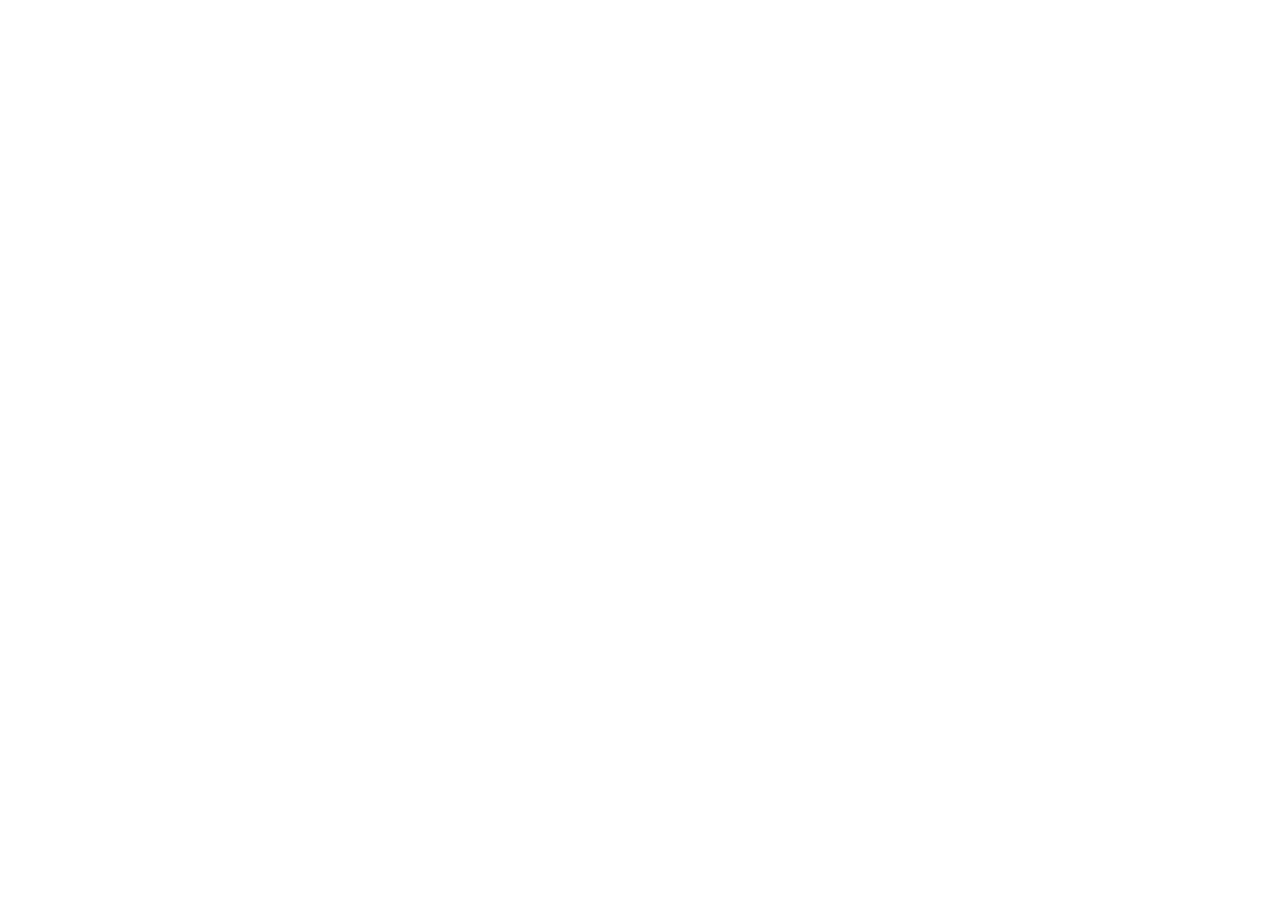
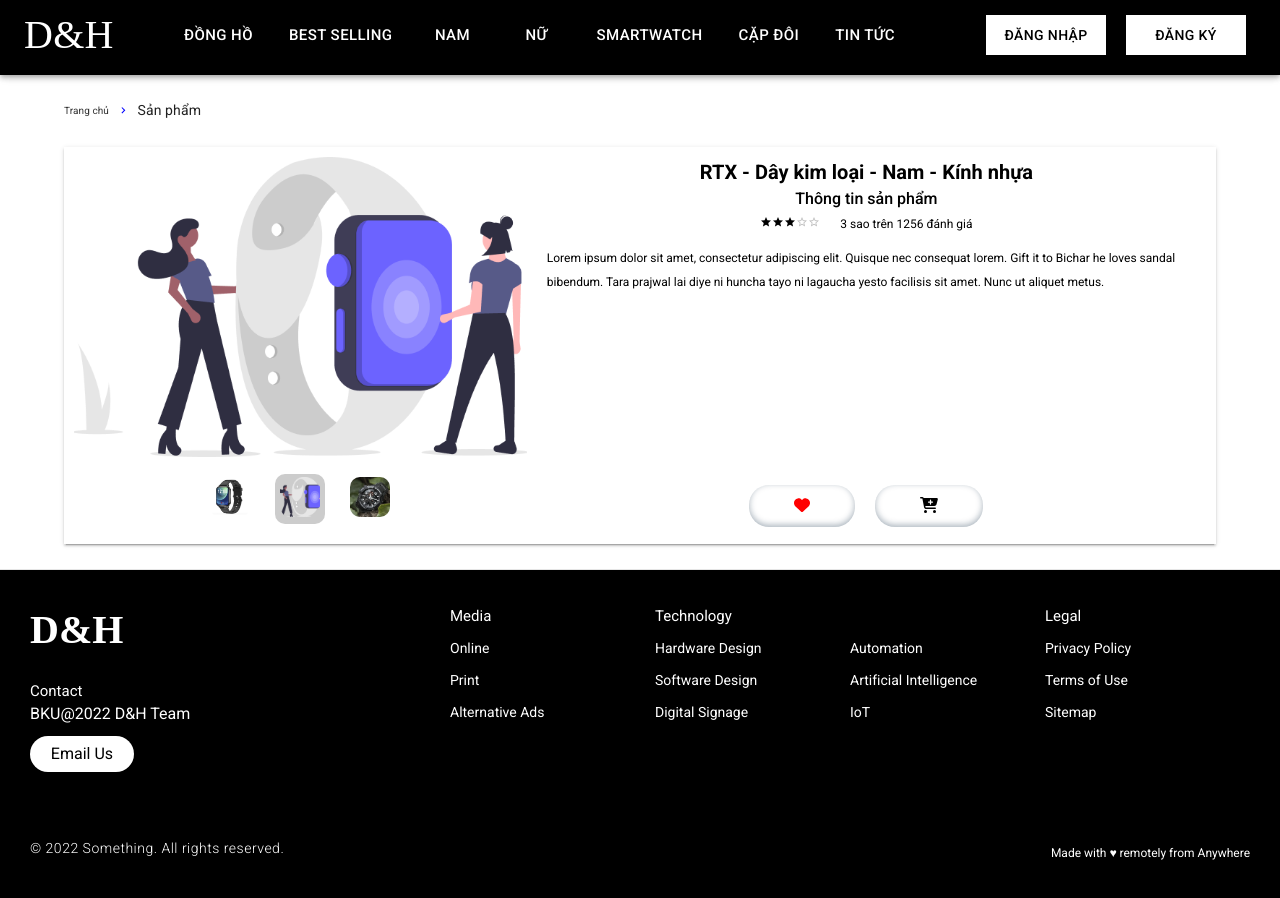
Before and after one commit to HungVuIT/apart-fe, a React (Create React App) app: page /product in a window 1280 px wide. Before the commit this address had no page. Shown: the top 898 px of the page. Before the commit the page ends 800 px from the top, so only its background shows below. Built offline with nearby package versions, Linux system fonts and the light colour scheme; a web font is replaced by a local one.

Commit message:
update UI product-page

```diff
--- a/package.json
+++ b/package.json
@@ -5,8 +5,10 @@
   "dependencies": {
     "@emotion/react": "^11.10.5",
     "@emotion/styled": "^11.10.5",
+    "@fortawesome/fontawesome-free-solid": "^5.0.13",
     "@fortawesome/fontawesome-svg-core": "^6.2.0",
     "@fortawesome/free-brands-svg-icons": "^6.2.0",
+    "@fortawesome/free-solid-svg-icons": "^6.2.0",
     "@fortawesome/react-fontawesome": "^0.2.0",
     "@mui/base": "^5.0.0-alpha.103",
     "@mui/icons-material": "^5.10.9",
@@ -21,6 +23,7 @@
     "@types/react-dom": "^18.0.8",
     "react": "^18.2.0",
     "react-dom": "^18.2.0",
+    "react-material-ui-carousel": "^3.4.2",
     "react-router-dom": "^6.4.2",
     "react-scripts": "5.0.1",
     "sass": "^1.56.0",
--- /dev/null
+++ b/src/components/BreadCrumb/breadCrumb.scss
@@ -0,0 +1,6 @@
+.breadCrumb__wrapper {
+  margin: 0 5% 2% 5%;
+}
+.css-1p5q5e5-MuiStack-root .css-le90w3-MuiTypography-root-MuiLink-root {
+  color: #339af0;
+}
--- /dev/null
+++ b/src/components/BreadCrumb/index.tsx
@@ -0,0 +1,55 @@
+import * as React from 'react';
+import Breadcrumbs from '@mui/material/Breadcrumbs';
+import Typography from '@mui/material/Typography';
+import Link from '@mui/material/Link';
+import Stack from '@mui/material/Stack';
+import NavigateNextIcon from '@mui/icons-material/NavigateNext';
+import './breadCrumb.scss';
+
+function handleClick(event: React.MouseEvent<HTMLAnchorElement, MouseEvent>) {
+  event.preventDefault();
+  console.info('You clicked a breadcrumb.');
+}
+
+export default function BreadCrumbComponent() {
+  const breadcrumbs = [
+    <Link underline="hover"
+      key="1"
+      color="inherit"
+      href="/"
+      onClick={handleClick}
+    >
+      Trang chủ
+    </Link>,
+    // <Link
+    //   underline="hover"
+    //   key="2"
+    //   color="inherit"
+    //   href="/material-ui/getting-started/installation/"
+    //   onClick={handleClick}
+    // >
+    //   Core
+    // </Link>,
+    <Typography key="2" color="text.primary" sx={{
+      fontSize: '14px'
+    }}>
+      Sản phẩm
+    </Typography>,
+  ];
+
+  return (
+    <div className='breadCrumb__wrapper'>
+      <Stack spacing={2}>
+        <Breadcrumbs
+          separator={<NavigateNextIcon fontSize="small" />}
+          aria-label="breadcrumb"
+          sx={{
+            color: 'blue'
+          }}
+        >
+          {breadcrumbs}
+        </Breadcrumbs>
+      </Stack>
+    </div>
+  );
+}
--- a/src/components/FeaturedProducts/component/Item.tsx
+++ b/src/components/FeaturedProducts/component/Item.tsx
@@ -2,6 +2,7 @@
 import './item.scss';
 import Rating from '@mui/material/Rating';
 import { formatMoney } from '../../../untils/formartMoney';
+import { useNavigate } from 'react-router-dom';
 interface IProps {
   linkImg: string
   tradeMark: string
@@ -9,8 +10,9 @@
   price: number
 }
 function Item ({ linkImg, tradeMark, rating, price }: IProps): JSX.Element {
+  const navigate = useNavigate();
   return (
-    <div className="item__wrapper">
+    <div className="item__wrapper" onClick = {() => navigate('/product')}>
       <div className='item-img__wrapper'><img src={linkImg} alt={tradeMark} className="item-img" /></div>
       <div className="item-trademark">{tradeMark}</div>
       <div className='rating__wrapper'>
--- a/src/components/FeaturedProducts/component/item.scss
+++ b/src/components/FeaturedProducts/component/item.scss
@@ -4,6 +4,7 @@
   height: 300px;
   overflow: hidden;
   margin: 10px;
+  cursor: pointer;
   box-shadow: 0px 3px 1px -2px RGB(0 0 0 / 20%), 0px 2px 2px 0px RGB(0 0 0 / 14%), 0px 1px 5px 0px RGB(0 0 0 / 12%);
   &:hover {
     .item-img {
--- a/src/components/Global/GlobalStyle.scss
+++ b/src/components/Global/GlobalStyle.scss
@@ -1,2 +1,9 @@
 @import './foundation/';
 @import url('https://fonts.googleapis.com/css2?family=Luxurious+Roman&family=Montserrat:wght@300;400;500;700&family=Poppins:wght@600&family=Roboto:wght@300;400;500;700&display=swap');
+
+.mg-top-100 {
+  margin-top: 100px;
+}
+.flex {
+  display: flex;
+}
--- a/src/components/Layout/components/Header/index.tsx
+++ b/src/components/Layout/components/Header/index.tsx
@@ -13,6 +13,7 @@
 import AccountCircle from '@mui/icons-material/AccountCircle';
 import './header.scss';
 import { getAccessToken } from '../../../../untils/localStorage';
+import { useNavigate } from 'react-router-dom';
 const items = ['Đồng hồ', 'Best selling', 'Nam', 'Nữ', 'Smartwatch', 'Cặp đôi', 'Tin tức'];
 const settings = ['Profile', 'Account', 'Dashboard', 'Logout'];
 
@@ -20,6 +21,7 @@
   const [anchorElUser, setAnchorElUser] = React.useState<null | HTMLElement>(null);
   const [anchorEl, setAnchorEl] = React.useState<null | HTMLElement>(null);
   const token = getAccessToken();
+  const navigate = useNavigate();
   const handleOpenUserMenu = (event: React.MouseEvent<HTMLElement>) => {
     setAnchorElUser(event.currentTarget);
   };
@@ -90,7 +92,7 @@
             </Box>
             : <>
               <div className='btn__wrapper'>
-                <Button variant="contained" className='header-btn'>Đăng nhập</Button>
+                <Button variant="contained" className='header-btn' onClick={() => navigate('/auth/login')}>Đăng nhập</Button>
                 <Button variant="contained" className='header-btn'>Đăng ký</Button>
               </div>
               <div className='btn-avt'>
--- a/src/components/Search/index.tsx
+++ b/src/components/Search/index.tsx
@@ -1,12 +1,14 @@
 import React from 'react';
 import TextField from '@mui/material/TextField';
 import Button from '@mui/material/Button';
+import { useNavigate } from 'react-router-dom';
 import './search.scss';
 function Search (): JSX.Element {
+  const navigate = useNavigate();
   return (
     <div className="search">
       <TextField className='search-input' id="outlined-basic" label="Tìm sản phẩm" variant="outlined" />
-      <Button className='search-btn' variant="contained">Search</Button>
+      <Button className='search-btn' variant="contained" onClick={() => navigate('/search')}>Search</Button>
     </div>
   );
 }
--- /dev/null
+++ b/src/pages/Product/index.tsx
@@ -0,0 +1,79 @@
+import React from 'react';
+import BreadCrumbComponent from '../../components/BreadCrumb';
+import Container from '../../components/Container';
+import Carousel from "react-material-ui-carousel";
+import itempng from '../../assets/img/item.png';
+import item2png from '../../assets/img/logo.png';
+import item3png from '../../assets/img/dientu-category.png';
+import Rating from '@mui/material/Rating';
+import './product.scss';
+import { FontAwesomeIcon } from '@fortawesome/react-fontawesome';
+import {faHeart, faCartPlus} from '@fortawesome/free-solid-svg-icons';
+function Product(): JSX.Element {
+  const [index, setIndex] = React.useState(0);
+  const items = [itempng, item2png, item3png];
+  return (
+    <div className="product__wrapper mg-top-100">
+      <BreadCrumbComponent />
+      <Container>
+        <div className="product-box">
+          <div className="product-img__list">
+            <Carousel
+              index={index}
+              indicators={false}
+              next={(next) => setIndex(next ? next : 0)}
+              prev={(prev) => setIndex(prev ? prev : 0)}
+            >
+              {
+                items.map((item, i) => (
+                  <img key={i} src={item} alt="" className="product-img" />
+                ))
+              }
+            </Carousel>
+
+            <div className="flex sub-list-img">
+              {items.map((item, i) => (
+                <button
+                  key={i}
+                  className='btn-img'
+                  onClick={() => {
+                    setIndex(i);
+                  }}
+                  style={{ background: i === index ? "#ccc" : "#fff" }
+                }
+                >
+                  <img key={i} src={item} alt="" className="product-img-sub" />
+                </button>
+              ))}
+            </div>
+          </div>
+          <div className="product-info">
+            <div className="info-title">RTX - Dây kim loại - Nam - Kính nhựa</div>
+            <div className="info-product-title">Thông tin sản phẩm</div>
+            <div className="info-rating">
+              <Rating name="read-only" value={3} readOnly className='rate-star'/>
+              <span className='numOfVoter'>3 sao trên 1256 đánh giá</span>
+            </div>
+            <div className="info-describe">
+              <span>Lorem ipsum dolor sit amet, consectetur adipiscing elit.
+                  Quisque nec consequat lorem. Gift it to Bichar he loves
+                  sandal bibendum. Tara prajwal lai diye ni  huncha  tayo ni
+                  lagaucha yesto facilisis sit amet. Nunc ut aliquet metus.
+              </span>
+            </div>
+            <div className="product-btns">
+              <button className="icon-tym active">
+                <FontAwesomeIcon icon={faHeart} />
+              </button>
+              <button className="icon-cart">
+                <FontAwesomeIcon icon={faCartPlus} />
+              </button>
+            </div>
+          </div>
+        </div>
+      </Container>
+    </div>
+  );
+}
+
+export default Product;
--- /dev/null
+++ b/src/pages/Product/product.scss
@@ -0,0 +1,106 @@
+@import '../../components/Global/foundation/mixin';
+
+.product-box {
+  display: flex;
+  padding: 10px;
+  & .product-img__list {
+    min-width: 40%;
+    & .css-i4bv87-MuiSvgIcon-root {
+      width: 30px;
+      height: 30px;
+    }
+    & .product-img {
+      width: 100%;
+      height: 300px;
+      object-fit: cover;
+      @include responsive_max768 {
+      }
+    }
+    & .sub-list-img {
+      padding: 10px;
+      justify-content: center;
+      & .btn-img {
+        width: 50px;
+        height: 50px;
+        padding: 0;
+        border-radius: 10px;
+        margin: 0 10px;
+        @include responsive_max992 {
+          width: 30px;
+          height: 30px;
+          margin: 0 8px;
+        }
+        & .product-img-sub {
+          width: 40px;
+          height: 40px;
+          border-radius: 10px;
+          object-fit: cover;
+          @include responsive_992 {
+            width: 30px;
+            height: 30px;
+          }
+        }
+      }
+    }
+  }
+  & .product-info {
+    width: 100%;
+    padding: 0 10px;
+    & .info-title {
+      width: 100%;
+      text-align: center;
+      font-weight: 700;
+      font-size: 20px;
+    }
+    & .info-product-title {
+      width: 100%;
+      text-align: center;
+      font-weight: 500;
+      font-size: 16px;
+    }
+    & .info-rating {
+      width: 100%;
+      text-align: center;
+      & .rate-star {
+        color: black;
+      }
+      & .numOfVoter {
+        margin-left: 20px;
+        font-size: 12px;
+      }
+    }
+    & .info-describe {
+      font-size: 16px;
+      padding-top: 10px;
+      padding-left: 10px;
+      min-height: 250px;
+    }
+  }
+  & .product-btns {
+    display: flex;
+    justify-content: center;
+    & button {
+      cursor: pointer;
+      background-color: white;
+      color: black;
+      margin: 0 10px;
+      font-size: 16px;
+      box-shadow: rgba(50, 50, 93, 0.25) 0px 50px 100px -20px, rgba(0, 0, 0, 0.3) 0px 30px 60px -30px, rgba(10, 37, 64, 0.35) 0px -2px 6px 0px inset;
+    }
+    & .icon-tym {
+      &:hover {
+        background-color: #ffe3e3;
+      }
+      &.active {
+        color: red;
+      }
+    }
+    & .icon-cart {
+      &:hover {
+        background-color: #fa5252;
+        color: white;
+      }
+    }
+
+  }
+}
--- a/src/router/index.ts
+++ b/src/router/index.ts
@@ -1,5 +1,6 @@
 import Home from "../pages/Home";
 import LoginPage from "../pages/login";
+import Product from "../pages/Product";
 import ProductList from "../pages/ProductList";
 
 const mainRouter = [
@@ -10,6 +11,10 @@
   {
     path: '/search',
     component: ProductList,
+  },
+  {
+    path: '/product',
+    component: Product,
   }
 ];
 const authRouter = [
```
Also changed, not shown: 1 other file (tests, documents, lock files or other folders).
